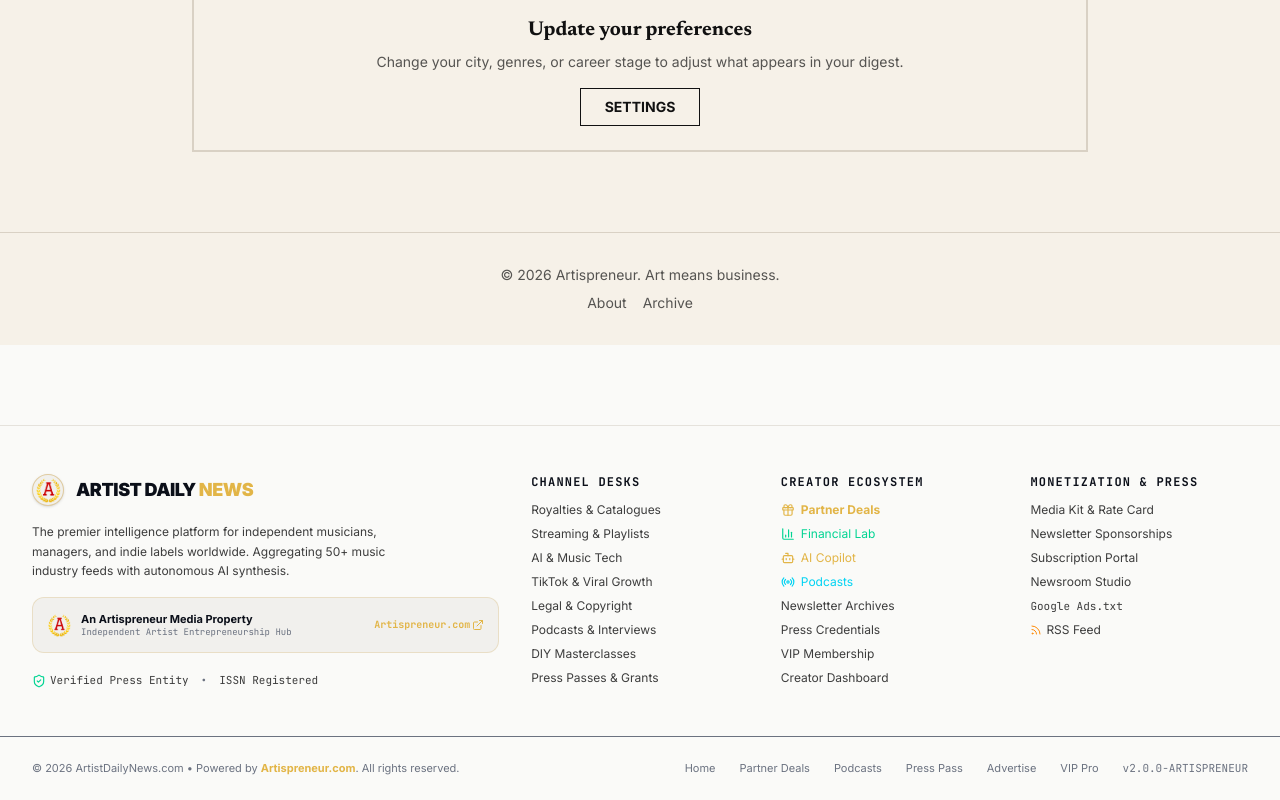
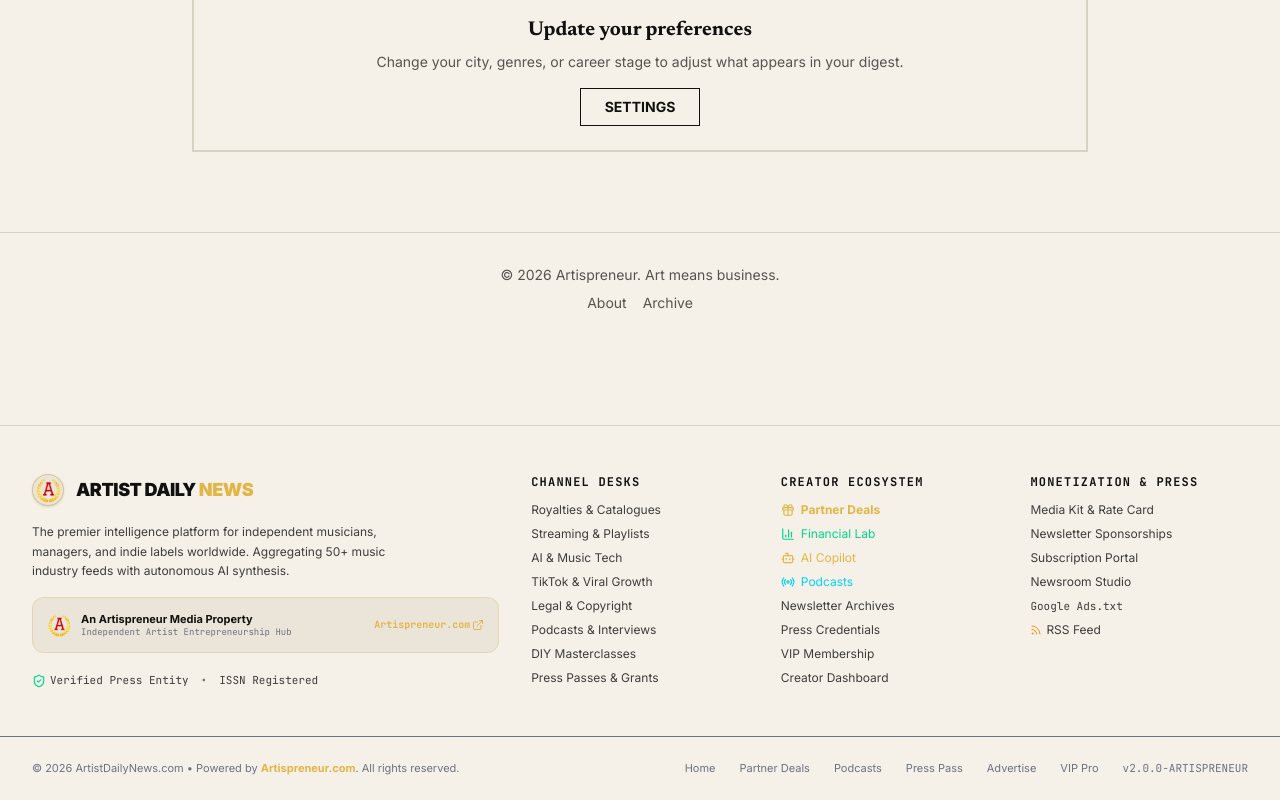
Before and after one commit to diamitani/artistdailynews, a Next.js app: page /news/newsroom in a window 1280 px wide. Shown: the part 1387-2187 px from the top of the page. Built offline with nearby package versions, Linux system fonts and the light colour scheme; no server answers; the database is empty.

Commit message:
feat: simplify homepage into 3-pillar layout

```diff
--- a/src/app/globals.css
+++ b/src/app/globals.css
@@ -11,56 +11,57 @@
     --font-sans: var(--font-sans), -apple-system, BlinkMacSystemFont, "Segoe UI", Roboto, "Helvetica Neue", Arial, sans-serif;
     --font-mono: var(--font-mono), "JetBrains Mono", "SF Mono", Menlo, Monaco, Consolas, monospace;
 
-    /* Light Mode — DEFAULT */
-    --bg-primary: #FAFAF8;
-    --bg-secondary: #F1F0ED;
+    /* Light Mode — DEFAULT (Newsprint) */
+    --bg-primary: #F6F1E8;
+    --bg-secondary: #EBE5D9;
     --bg-card: #FFFFFF;
-    --bg-card-hover: #F8F7F5;
+    --bg-card-hover: #FCFAF6;
     --bg-elevated: #FFFFFF;
-    --border-color: #E5E2DC;
-    --border-highlight: #D4D0C8;
-    --text-primary: #0B0F19;
+    --border-color: #D9D1C4;
+    --border-highlight: #C5BCAD;
+    --text-primary: #111111;
     --text-secondary: #3D3D3D;
     --text-muted: #6B7280;
 
     /* Artispreneur Brand Palette */
-    --accent-gold: #C5952B;
-    --accent-gold-hover: #A87D22;
-    --accent-gold-light: #F5EFE0;
-    --accent-gold-subtle: rgba(197, 149, 43, 0.08);
-    --accent-crimson: #B91C3C;
+    --accent-gold: #C1121F; /* Repurposing gold var to Signal Red */
+    --accent-gold-hover: #9E0E19;
+    --accent-gold-light: #FBE6E8;
+    --accent-gold-subtle: rgba(193, 18, 31, 0.08);
+    --accent-crimson: #C1121F;
     --accent-emerald: #047857;
     --accent-blue: #1D4ED8;
     --accent-purple: #7C3AED;
 
     /* Legacy alias for migration */
-    --accent-volt: #C5952B;
-    --accent-volt-hover: #A87D22;
+    --accent-volt: #C1121F;
+    --accent-volt-hover: #9E0E19;
   }
 
   .dark {
-    --bg-primary: #08090D;
-    --bg-secondary: #10121A;
-    --bg-card: #131622;
-    --bg-card-hover: #191D2C;
-    --bg-elevated: #1A1D2C;
-    --border-color: #212638;
-    --border-highlight: #323A54;
-    --text-primary: #F4F4F7;
-    --text-secondary: #94A3B8;
-    --text-muted: #64748B;
+    /* Keep a dark mode just in case, but styled in the brand */
+    --bg-primary: #111111;
+    --bg-secondary: #1A1A1A;
+    --bg-card: #1C1C1C;
+    --bg-card-hover: #262626;
+    --bg-elevated: #262626;
+    --border-color: #333333;
+    --border-highlight: #4D4D4D;
+    --text-primary: #F6F1E8;
+    --text-secondary: #D9D1C4;
+    --text-muted: #888888;
 
-    --accent-gold: #E2B547;
-    --accent-gold-hover: #C5952B;
-    --accent-gold-light: rgba(197, 149, 43, 0.15);
-    --accent-gold-subtle: rgba(197, 149, 43, 0.06);
-    --accent-crimson: #FF3366;
+    --accent-gold: #C1121F;
+    --accent-gold-hover: #E01525;
+    --accent-gold-light: rgba(193, 18, 31, 0.15);
+    --accent-gold-subtle: rgba(193, 18, 31, 0.06);
+    --accent-crimson: #C1121F;
     --accent-emerald: #10B981;
     --accent-blue: #3B82F6;
     --accent-purple: #8B5CF6;
 
-    --accent-volt: #E2B547;
-    --accent-volt-hover: #C5952B;
+    --accent-volt: #C1121F;
+    --accent-volt-hover: #E01525;
   }
 
   body {
--- a/src/app/page.tsx
+++ b/src/app/page.tsx
@@ -1,5 +1,98 @@
-import { redirect } from 'next/navigation';
+import React from 'react';
+import { adnDb } from '@/lib/adn-db';
+import Link from 'next/link';
 
-export default function HomePage() {
-  redirect('/news');
+export const dynamic = "force-dynamic";
+export const revalidate = 60; // Revalidate every minute
+
+export default async function HomePage() {
+  // Fetch latest items from Supabase
+  const { data: rawItems, error } = await adnDb
+    .from('adn_items')
+    .select('*')
+    .order('freshness', { ascending: false })
+    .limit(50);
+
+  const items = rawItems || [];
+
+  // Group by pillar
+  const cultureItems = items.filter(item => item.pillar === 'culture').slice(0, 5);
+  const businessItems = items.filter(item => item.pillar === 'business').slice(0, 5);
+  const ideasItems = items.filter(item => item.pillar === 'ideas').slice(0, 5);
+
+  const PillarSection = ({ title, items, color }: { title: string, items: any[], color: string }) => (
+    <div className="flex flex-col space-y-6">
+      <h2 className="font-sans font-black text-3xl uppercase tracking-wider" style={{ color }}>
+        {title}
+      </h2>
+      <div className="h-1 w-full bg-[#D9D1C4] mb-4"></div>
+
+      {items.length === 0 ? (
+        <p className="text-[#6B7280] font-mono text-sm">No dispatches currently available.</p>
+      ) : (
+        <div className="space-y-8">
+          {items.map((item, idx) => (
+            <article key={idx} className="group">
+              <a href={item.url} target="_blank" rel="noopener noreferrer" className="block space-y-2">
+                <h3 className="font-serif text-2xl font-bold text-[#111111] group-hover:text-[#C1121F] leading-tight transition-colors">
+                  {item.title}
+                </h3>
+                {item.dek && (
+                  <p className="font-sans text-sm text-[#3D3D3D] leading-relaxed line-clamp-2">
+                    {item.dek}
+                  </p>
+                )}
+                <div className="flex items-center space-x-3 pt-2">
+                  <span className="text-[10px] uppercase tracking-widest font-black text-[#111111] bg-[#EBE5D9] px-2 py-1">
+                    {item.source_name || "Unknown"}
+                  </span>
+                  <span className="text-xs font-mono text-[#6B7280]">
+                    {new Date(item.freshness).toLocaleDateString()}
+                  </span>
+                </div>
+              </a>
+            </article>
+          ))}
+        </div>
+      )}
+    </div>
+  );
+
+  return (
+    <div className="min-h-screen bg-[#F6F1E8] text-[#111111] font-sans">
+
+      {/* Clean Minimal Header */}
+      <header className="border-b-2 border-[#111111] py-8 px-4 sm:px-6 lg:px-8 max-w-7xl mx-auto flex flex-col md:flex-row justify-between items-end gap-4">
+        <div>
+          <h1 className="font-sans font-black text-5xl uppercase tracking-tighter text-[#111111]">
+            Artis<span className="text-[#C1121F]">preneur</span>
+          </h1>
+          <p className="font-serif text-xl italic text-[#3D3D3D] mt-2">
+            Intelligence for independent artists.
+          </p>
+        </div>
+
+        <div className="flex space-x-6 font-mono text-sm uppercase tracking-wider font-bold">
+          <Link href="/news/desk" className="hover:text-[#C1121F] transition-colors">Operator Desk</Link>
+          <Link href="/news/newsroom" className="hover:text-[#C1121F] transition-colors">My Newsroom</Link>
+        </div>
+      </header>
+
+      {/* Main 3-Column Layout */}
+      <main className="max-w-7xl mx-auto px-4 sm:px-6 lg:px-8 py-12">
+        <div className="grid grid-cols-1 md:grid-cols-3 gap-12 lg:gap-16">
+          <PillarSection title="Business" items={businessItems} color="#111111" />
+          <PillarSection title="Culture" items={cultureItems} color="#C1121F" />
+          <PillarSection title="Ideas" items={ideasItems} color="#111111" />
+        </div>
+      </main>
+
+      {/* Minimal Footer */}
+      <footer className="border-t border-[#D9D1C4] mt-24 py-12 px-4 sm:px-6 lg:px-8 max-w-7xl mx-auto text-center">
+        <p className="font-mono text-xs text-[#6B7280] uppercase tracking-widest">
+          Art Means Business. © {new Date().getFullYear()} Artispreneur.
+        </p>
+      </footer>
+    </div>
+  );
 }
--- /dev/null
+++ b/src/components/MediaHubShell.tsx
@@ -0,0 +1,101 @@
+"use client";
+
+import { useState } from "react";
+import { Header } from "@/components/Header";
+import { BreakingTicker } from "@/components/BreakingTicker";
+import { HeroHeadline } from "@/components/HeroHeadline";
+import { MarketTerminal } from "@/components/MarketTerminal";
+import { NewsGrid } from "@/components/NewsGrid";
+import { FinancialCalculator } from "@/components/FinancialCalculator";
+import { ReleaseChecklistTool } from "@/components/ReleaseChecklistTool";
+import { PodcastPlayer } from "@/components/PodcastPlayer";
+import { NewsletterSignup } from "@/components/NewsletterSignup";
+import { SummaryDrawer } from "@/components/SummaryDrawer";
+import { PressPassModal } from "@/components/PressPassModal";
+import { SubscriptionModal } from "@/components/SubscriptionModal";
+import { AdContainer } from "@/components/AdContainer";
+import { MOCK_PODCASTS } from "@/lib/mock-articles";
+import { Article } from "@/lib/types";
+
+interface MediaHubShellProps {
+  articles: Article[];
+}
+
+export function MediaHubShell({ articles }: MediaHubShellProps) {
+  const [selectedArticleForDrawer, setSelectedArticleForDrawer] = useState<Article | null>(null);
+  const [pressPassModalOpen, setPressPassModalOpen] = useState(false);
+  const [vipModalOpen, setVipModalOpen] = useState(false);
+
+  // If we don't have enough articles, fallback gracefully
+  const leadArticle = articles.find((a) => a.isFeatured) || articles[0];
+  const subArticles = articles.filter((a) => a.id !== leadArticle?.id).slice(0, 3);
+
+  return (
+    <div className="min-h-screen flex flex-col">
+      {/* Top 3-Tier Masthead */}
+      <Header />
+
+      {/* Breaking News Marquee Ticker */}
+      {articles.length > 0 && <BreakingTicker articles={articles} />}
+
+      {/* Top Header Leaderboard Ad (728x90) */}
+      <AdContainer slotType="leaderboard" />
+
+      {/* Hero Platform Value Prop + Lead Story */}
+      {leadArticle && (
+        <HeroHeadline
+          leadArticle={leadArticle}
+          subArticles={subArticles}
+          onQuickRead={(art) => setSelectedArticleForDrawer(art)}
+        />
+      )}
+
+      {/* Real-Time Market Intelligence Terminal */}
+      <section className="max-w-7xl mx-auto px-4 sm:px-6 lg:px-8 py-2">
+        <MarketTerminal />
+      </section>
+
+      {/* Main Filterable News Grid */}
+      <NewsGrid
+        initialArticles={articles}
+        onQuickRead={(art) => setSelectedArticleForDrawer(art)}
+      />
+
+      {/* Interactive 6-Week Pre-Release Blueprint */}
+      <section className="max-w-7xl mx-auto px-4 sm:px-6 lg:px-8 py-6">
+        <ReleaseChecklistTool />
+      </section>
+
+      {/* Interactive Music Business Financial Lab */}
+      <section className="max-w-7xl mx-auto px-4 sm:px-6 lg:px-8 py-6">
+        <FinancialCalculator />
+      </section>
+
+      {/* Industry Podcast & Audio Network Hub */}
+      <section className="max-w-7xl mx-auto px-4 sm:px-6 lg:px-8 py-6">
+        <PodcastPlayer episodes={MOCK_PODCASTS} />
+      </section>
+
+      {/* Newsletter Capture */}
+      <NewsletterSignup />
+
+      {/* Slide-out Summary Drawer */}
+      <SummaryDrawer
+        article={selectedArticleForDrawer}
+        onClose={() => setSelectedArticleForDrawer(null)}
+      />
+
+      {/* Press Pass Modal */}
+      <PressPassModal
+        isOpen={pressPassModalOpen}
+        onClose={() => setPressPassModalOpen(false)}
+      />
+
+      {/* VIP Subscription Modal */}
+      <SubscriptionModal
+        isOpen={vipModalOpen}
+        onClose={() => setVipModalOpen(false)}
+      />
+    </div>
+  );
+}
```
